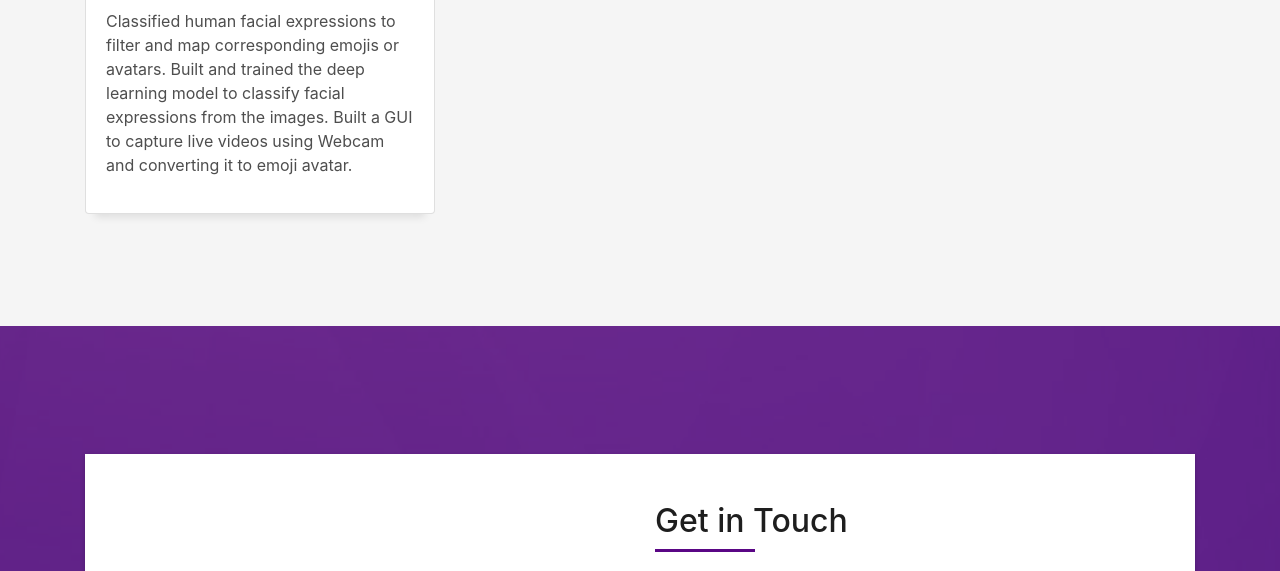
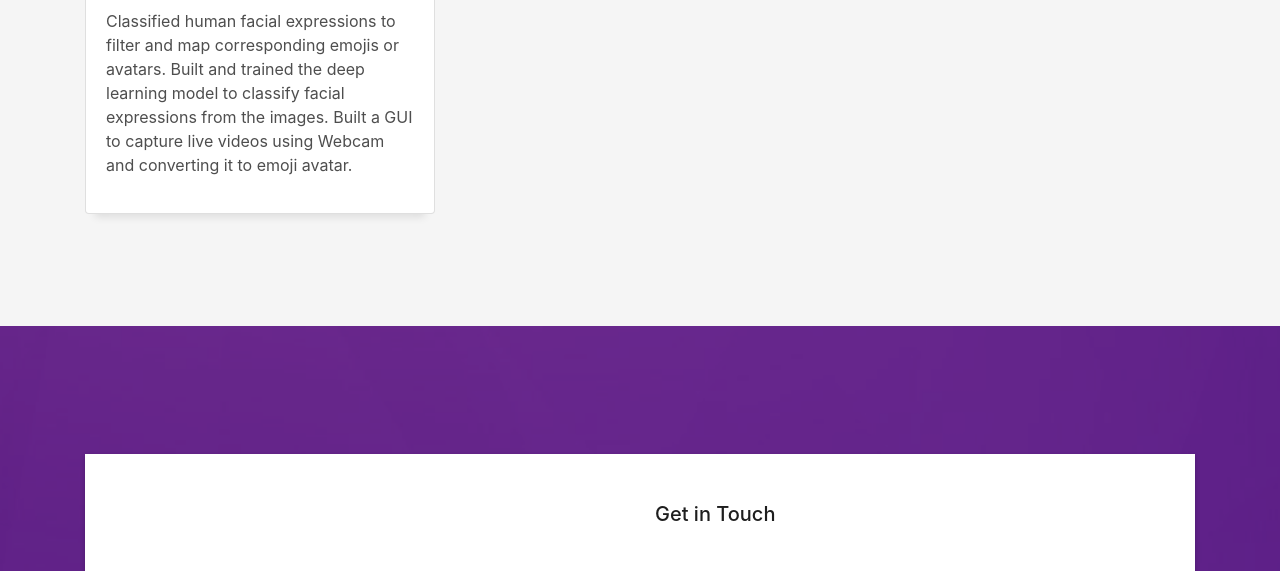
Before and after one commit to navyajammalamadaka/navyaPortfolio, a plain HTML site: page index.html in a window 1280 px wide. Shown: the part 4305-4876 px from the top of the page. Drawn offline with Linux system fonts and the light colour scheme; no server answers; files whose address does not match are found by name.

Commit message:
Update index.html

```diff
--- a/index.html
+++ b/index.html
@@ -541,7 +541,7 @@
                    </div>
                    <div class="col-md-6">
                      <div class="title-box-2 pt-4 pt-md-0">
-                       <h5 class="title-left">
+                       <h5 class="title-center">
                          Get in Touch
                        </h5>
                      </div>
```
